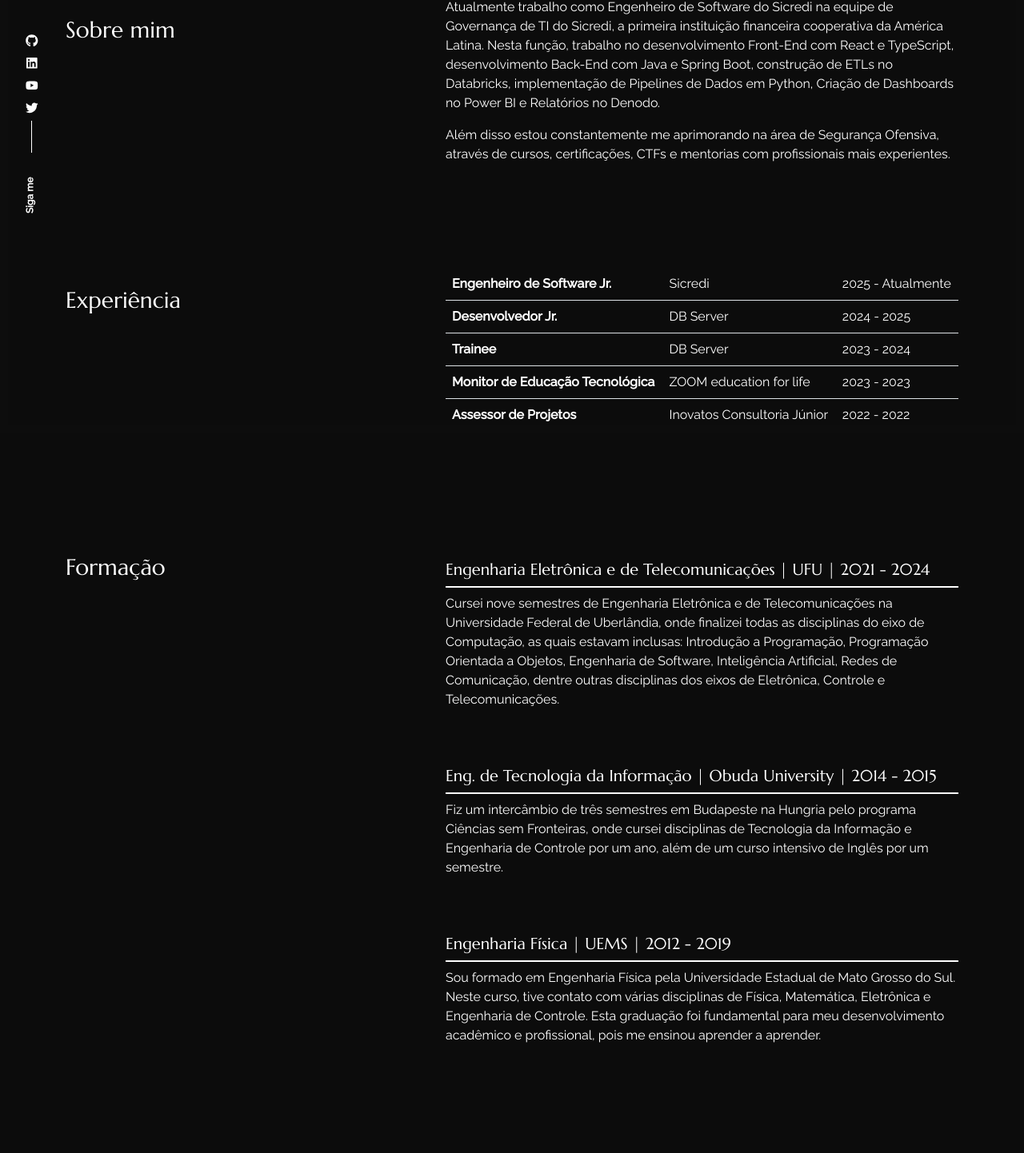
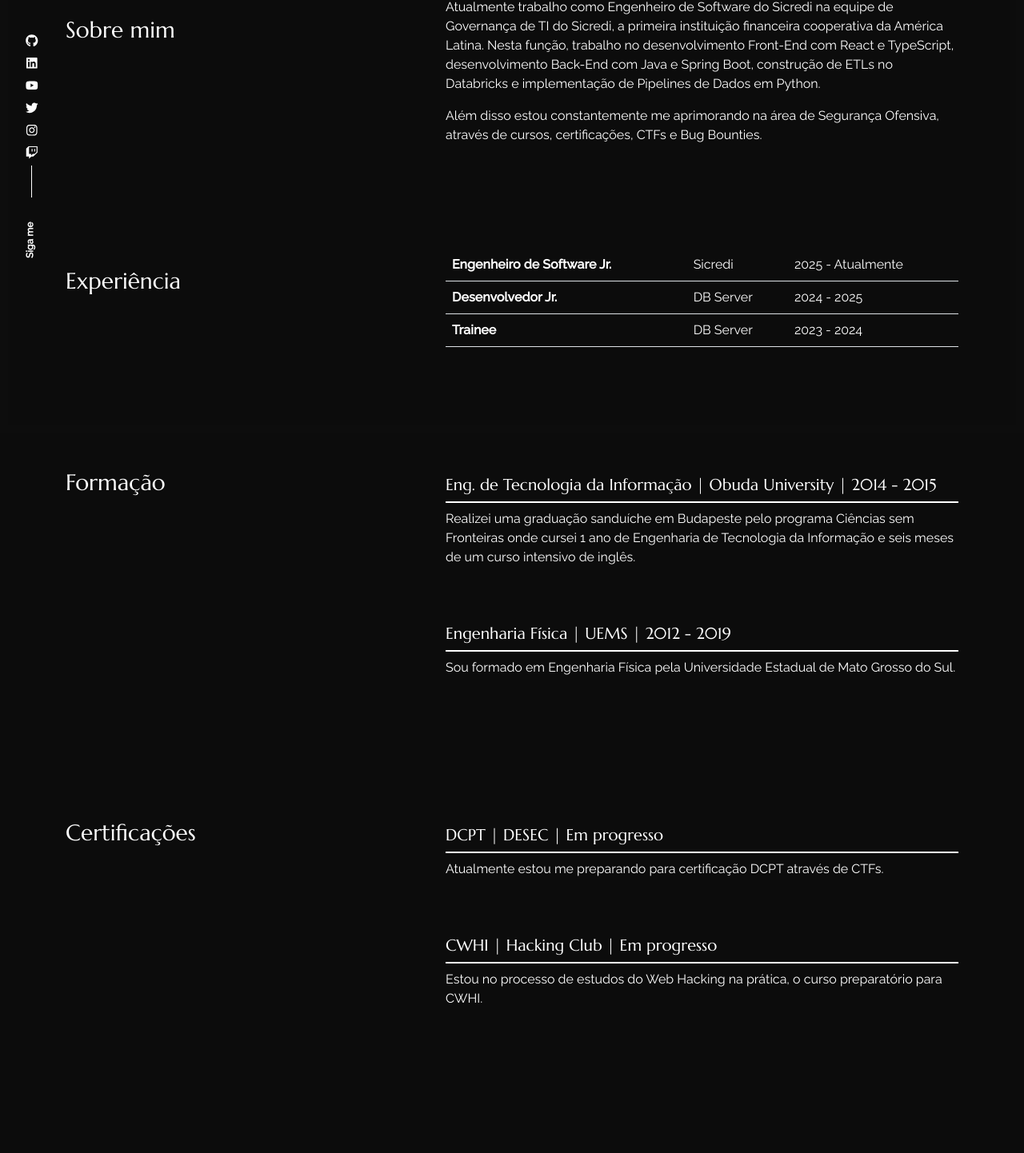
Before and after one commit to victorhfsilva/tyto-sec-portfolio, a React (Create React App) app: page /about in a window 1280 px wide. Shown: the part 259-1701 px from the top of the page at 80% size. Built offline with nearby package versions, Linux system fonts and the light colour scheme.

Commit message:
feat: alterações pontuais

```diff
--- a/src/content_option.js
+++ b/src/content_option.js
@@ -11,14 +11,14 @@ const introdata = {
         second: "a.k.a. tyto",
         third: "a.k.a. tyto",
     },
-    description: "Sou um Engenheiro Físico com experiência em Segurança Ofensiva, Desenvolvimento Web, Análise e Engenharia de Dados. Estou sempre aberto a novas oportunidades e colaborações. Não exite em entrar em contato!",
+    description: "Sou formado em Engenharia Física pela UEMS com graduação sanduíche em Engenharia de Tecnologia da Informação pela Óbuda University. Já minha experiência profissional está distribuída entre Segurança Ofensiva, Desenvolvimento de Software e Engenharia de Dados.",
     your_img_url: "/images/victor.jpg",
 };
 
 const dataabout = {
     title: "Sobre mim",
-    aboutme1: "Atualmente trabalho como Engenheiro de Software do Sicredi na equipe de Governança de TI do Sicredi, a primeira instituição financeira cooperativa da América Latina. Nesta função, trabalho no desenvolvimento Front-End com React e TypeScript, desenvolvimento Back-End com Java e Spring Boot, construção de ETLs no Databricks, implementação de Pipelines de Dados em Python, Criação de Dashboards no Power BI e Relatórios no Denodo.",
-    aboutme2: "Além disso estou constantemente me aprimorando na área de Segurança Ofensiva, através de cursos, certificações, CTFs e mentorias com profissionais mais experientes."
+    aboutme1: "Atualmente trabalho como Engenheiro de Software do Sicredi na equipe de Governança de TI do Sicredi, a primeira instituição financeira cooperativa da América Latina. Nesta função, trabalho no desenvolvimento Front-End com React e TypeScript, desenvolvimento Back-End com Java e Spring Boot, construção de ETLs no Databricks e implementação de Pipelines de Dados em Python.",
+    aboutme2: "Além disso estou constantemente me aprimorando na área de Segurança Ofensiva, através de cursos, certificações, CTFs e Bug Bounties."
 };
 
 const worktimeline = [
@@ -36,43 +36,34 @@ const worktimeline = [
         jobtitle: "Trainee",
         where: "DB Server",
         date: "2023 - 2024",
-    },
-    {
-        jobtitle: "Monitor de Educação Tecnológica",
-        where: "ZOOM education for life",
-        date: "2023 - 2023",
-    },
-    {
-        jobtitle: "Assessor de Projetos",
-        where: "Inovatos Consultoria Júnior",
-        date: "2022 - 2022",
     }
 ];
 
-const education = [{
-        title: "Engenharia Eletrônica e de Telecomunicações | UFU | 2021 - 2024",
-        description: "Cursei nove semestres de Engenharia Eletrônica e de Telecomunicações na Universidade Federal de Uberlândia, onde finalizei todas as disciplinas do eixo de Computação, as quais estavam inclusas: Introdução a Programação, Programação Orientada a Objetos, Engenharia de Software, Inteligência Artificial, Redes de Comunicação, dentre outras disciplinas dos eixos de Eletrônica, Controle e Telecomunicações.",
-    },
+const education = [
     {
         title: "Eng. de Tecnologia da Informação | Obuda University | 2014 - 2015",
-        description: "Fiz um intercâmbio de três semestres em Budapeste na Hungria pelo programa Ciências sem Fronteiras, onde cursei disciplinas de Tecnologia da Informação e Engenharia de Controle por um ano, além de um curso intensivo de Inglês por um semestre.",
+        description: "Realizei uma graduação sanduíche em Budapeste pelo programa Ciências sem Fronteiras onde cursei 1 ano de Engenharia de Tecnologia da Informação e seis meses de um curso intensivo de inglês.",
     },
     {
         title: "Engenharia Física | UEMS | 2012 - 2019",
-        description: "Sou formado em Engenharia Física pela Universidade Estadual de Mato Grosso do Sul. Neste curso, tive contato com várias disciplinas de Física, Matemática, Eletrônica e Engenharia de Controle. Esta graduação foi fundamental para meu desenvolvimento acadêmico e profissional, pois me ensinou aprender a aprender."
+        description: "Sou formado em Engenharia Física pela Universidade Estadual de Mato Grosso do Sul."
     }
 ];
 
 const certifications = [{
     title: "DCPT | DESEC | Em progresso",
-    description: "Atualmente estou me preparando para certificação DCPT através dos laboratórios do Pentest Experience, CTFs e módulos da Hack The Box Academy.",
+    description: "Atualmente estou me preparando para certificação DCPT através de CTFs.",
+},
+{
+    title: "CWHI | Hacking Club | Em progresso",
+    description: "Estou no processo de estudos do Web Hacking na prática, o curso preparatório para CWHI.",
 }
 ];
 
 const complementar_education = [
 {
     title: "Pentest Experience v1 | DESEC | 2025",
-    description: "Este curso é composto por vários laboratórios realísticos de Pentest, onde exercitei conceitos de Pentest de Infraestrutura, Pentest Web e Pentest Interno.",
+    description: "Este curso é composto por vários ambientes realísticos, onde exercitei conceitos de Pentest de Infraestrutura, Pentest Web e Pentest Interno.",
 },
 {
     title: "Novo Pentest Profissional | DESEC | 2025",
@@ -84,7 +75,7 @@ const complementar_education = [
 },
 {
     title: "Intensive Course of English and Hungarian | Obuda University | 2014",
-    description: "Durante meu intercâmbio na Hungria, cursei um semestre intensivo de inglês e húngaro. Neste curso, elevei bastante o nível do meu inglês, além de aprender um pouco sobre a cultura e a língua húngara.",
+    description: "Durante meu intercâmbio na Hungria, cursei por um semestre um curso intensivo de inglês e húngaro. Neste curso, elevei bastante o nível do meu inglês, além de aprender um pouco sobre a cultura e a língua húngara através da imersão no país.",
 },
 ];
 
@@ -186,8 +177,10 @@ const contactConfig = {
 const socialprofils = {
     github: "https://github.com/tyto-sec",
     linkedin: "https://www.linkedin.com/in/victorhfsilva/",
-    youtube: "https://www.youtube.com/channel/UCIjNSUfEUkaFJRZbKBUjTzQ",
-    twitter: "https://x.com/victor_hfsilva"
+    youtube: "https://youtube.com/@TytoSecurity",
+    twitter: "https://x.com/tytosec",
+    instagram: "https://instagram.com/tytosec",
+    twitch: "https://twitch.tv/tytosec"
 };
 
 export {
```
